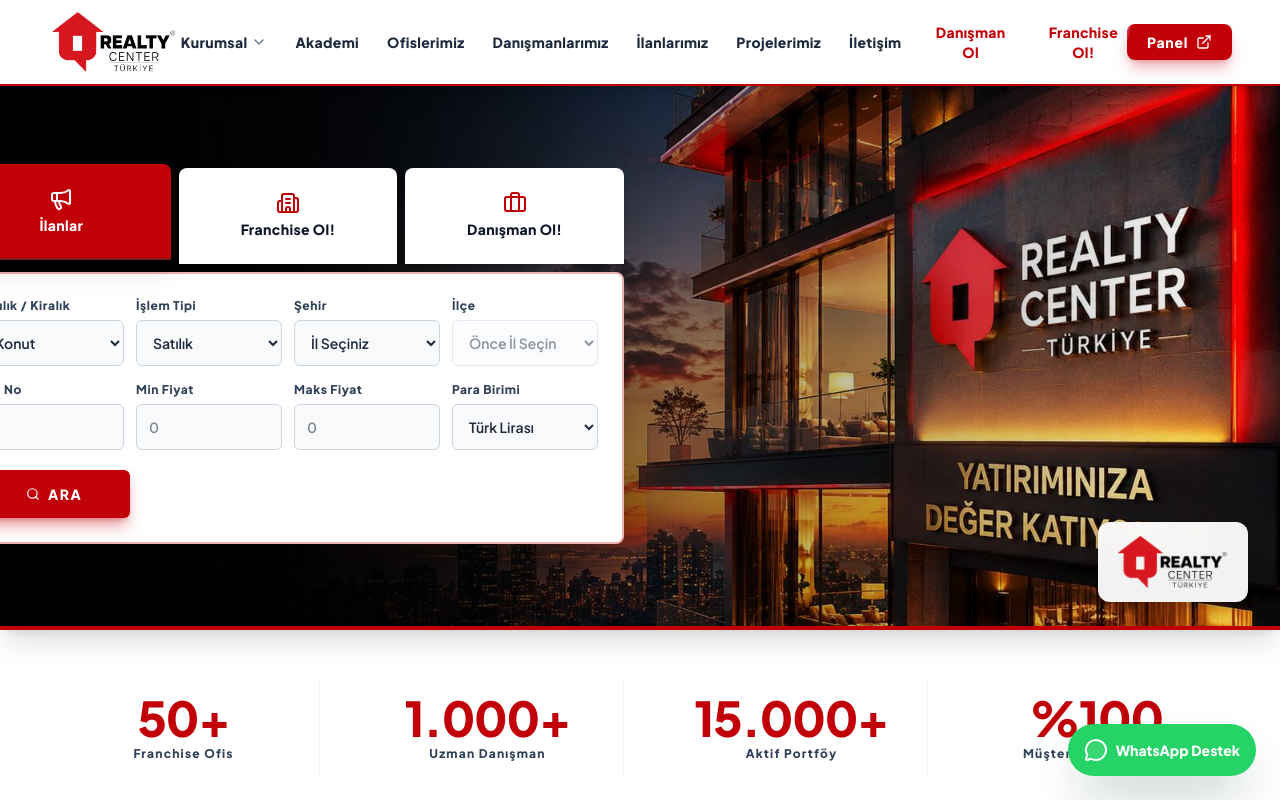
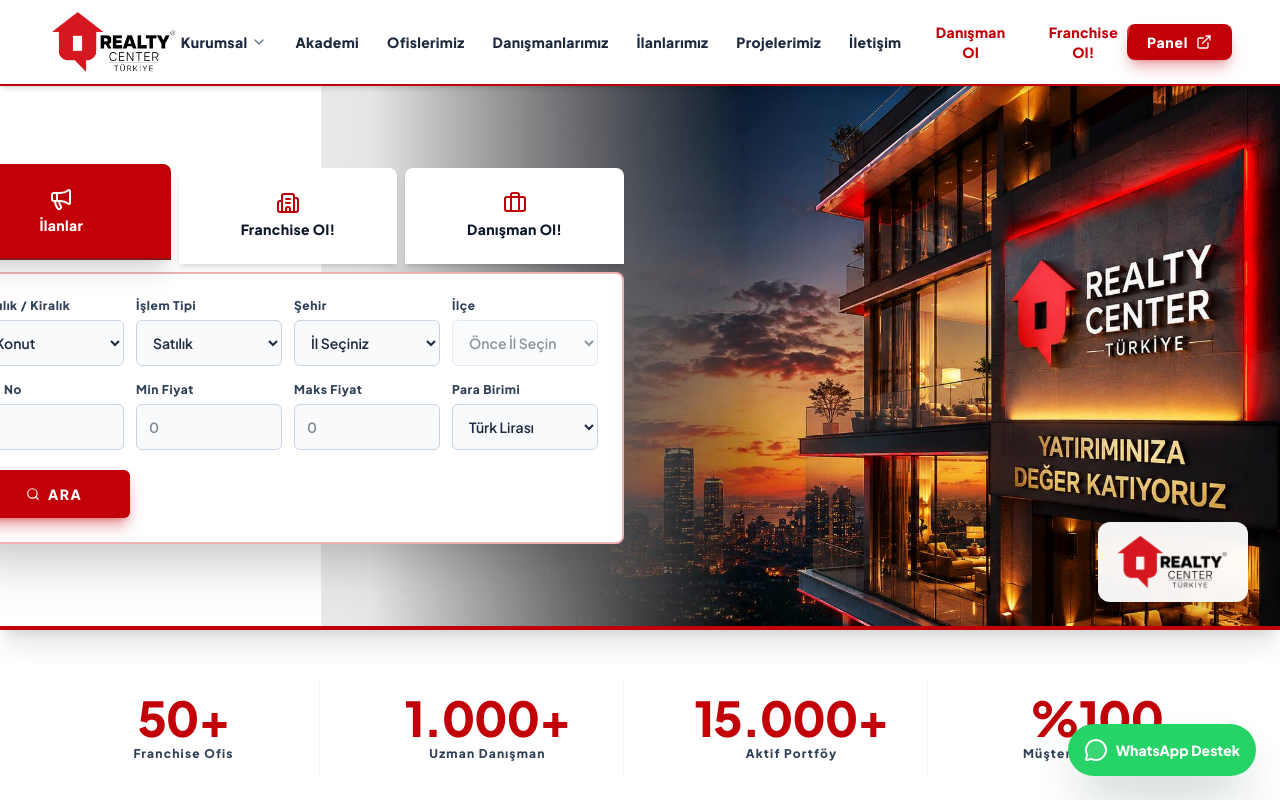
Before and after one commit to milligenclikmgd/realty-center, a React (Vite) app: page / in a window 1280 px wide. Shown: the top 800 px of the page. Built offline with nearby package versions, Linux system fonts and the light colour scheme.

Commit message:
Show full bright branded slider visuals without cropping

```diff
--- a/src/App.tsx
+++ b/src/App.tsx
@@ -747,18 +747,18 @@ function HomePage({ counts, currentSlide, selectedCity, setSelectedCity, openDra
 
   return (
     <>
-      <div className="relative h-[68vh] min-h-[520px] w-full overflow-hidden border-b-4 border-red-700 shadow-xl flex items-center bg-slate-900">
+      <div className="relative h-[68vh] min-h-[520px] w-full overflow-hidden border-b-4 border-red-700 shadow-xl flex items-center bg-white">
         <div className="absolute inset-0 z-0">
           {SLIDER_IMAGES && SLIDER_IMAGES.map((imgUrl, index) => (
             <div
               key={index}
-              className={`absolute inset-0 transition-all duration-1000 ease-in-out bg-cover bg-center transform ${
-                index === currentSlide ? 'opacity-100 scale-100' : 'opacity-0 scale-105'
+              className={`absolute inset-0 bg-no-repeat bg-contain bg-right bg-center transition-opacity duration-1000 ease-in-out ${
+                index === currentSlide ? 'opacity-100' : 'opacity-0'
               }`}
               style={{ backgroundImage: `url('${imgUrl}')` }}
             />
           ))}
-          <div className="absolute inset-0 bg-gradient-to-r from-black/75 via-black/35 to-transparent" />
+          <div className="absolute inset-y-0 left-0 w-[58%] bg-gradient-to-r from-white via-white/90 to-transparent pointer-events-none" />
         </div>
 
         <div className="relative z-10 max-w-7xl mx-auto px-4 sm:px-6 lg:px-8 w-full h-full flex flex-col justify-center">
```
